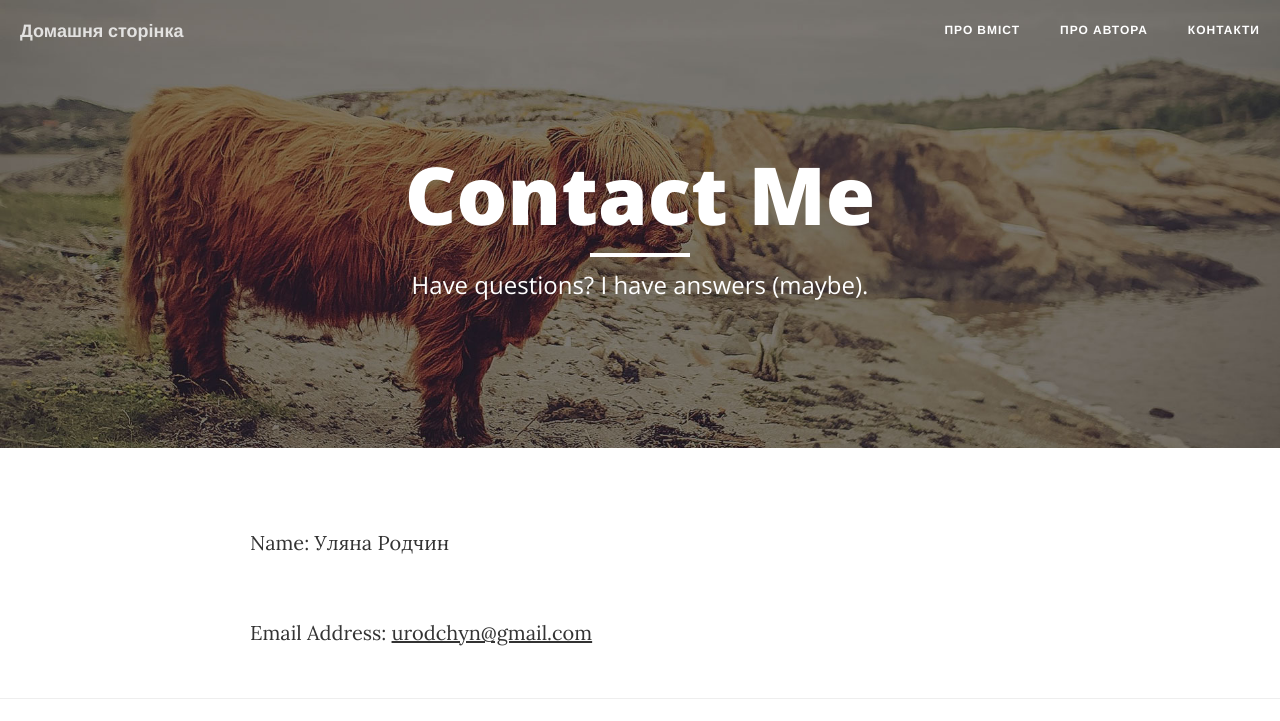
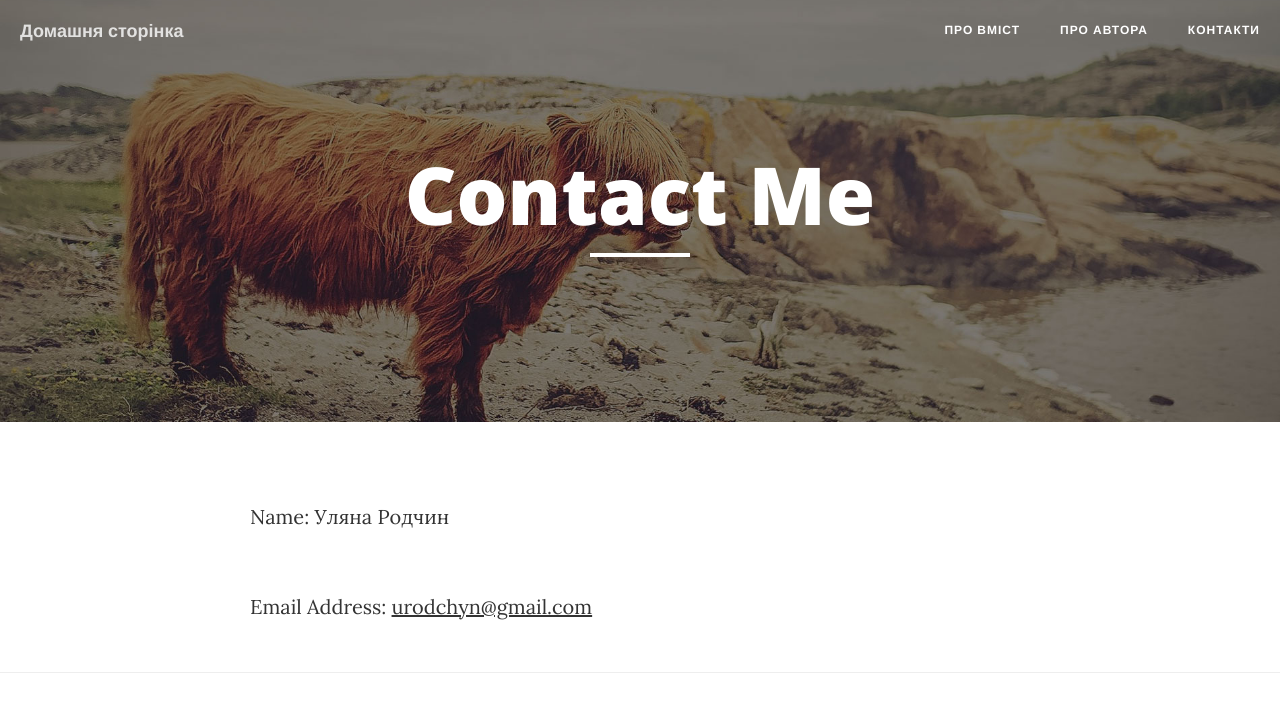
Before and after one commit to urodchyn/project, a website: page contact.html in a window 1280 px wide. Shown: the top 721 px of the page. Drawn offline with nearby package versions, Linux system fonts and the light colour scheme.

Commit message:
Update contact.html

```diff
--- a/contact.html
+++ b/contact.html
@@ -73,8 +73,7 @@
                     <div class="page-heading">
                         <h1>Contact Me</h1>
                         <hr class="small">
-                        <span class="subheading">Have questions? I have answers (maybe).</span>
-                    </div>
+                      </div>
                 </div>
             </div>
         </div>
```
